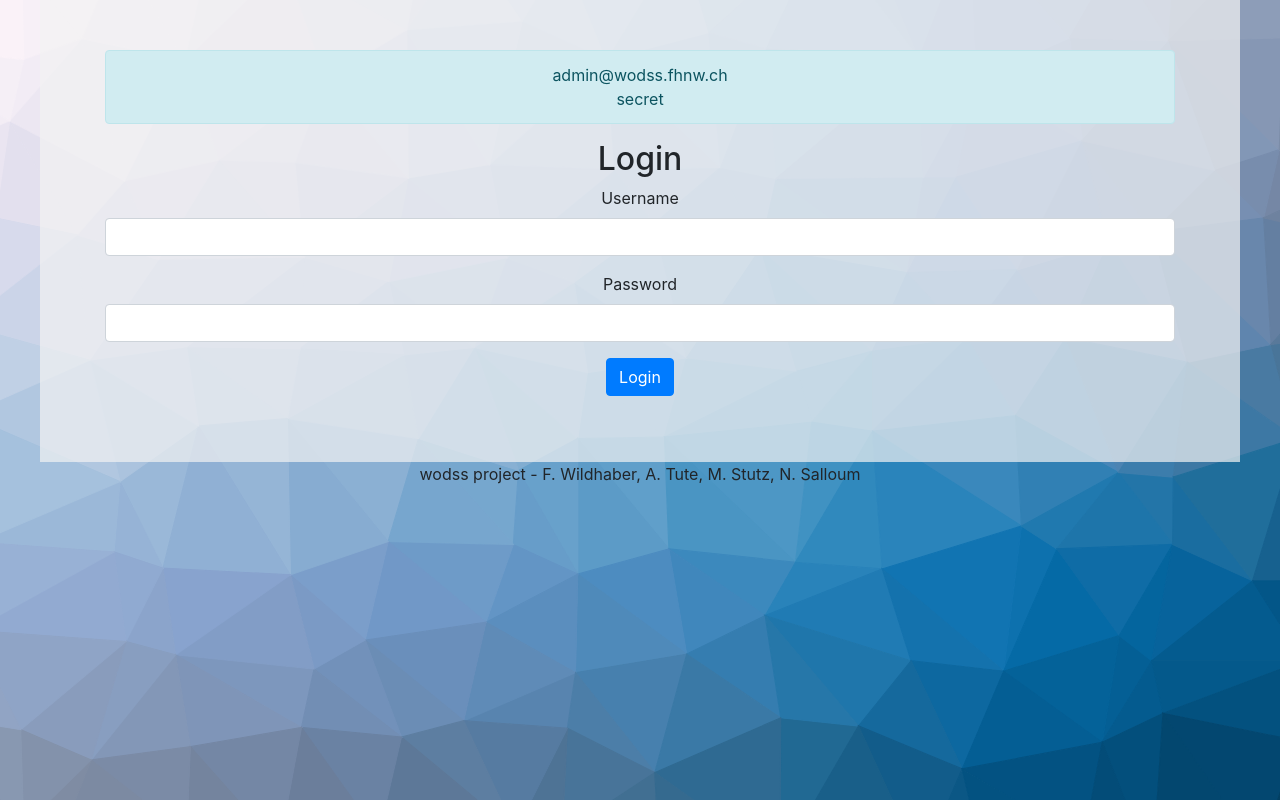
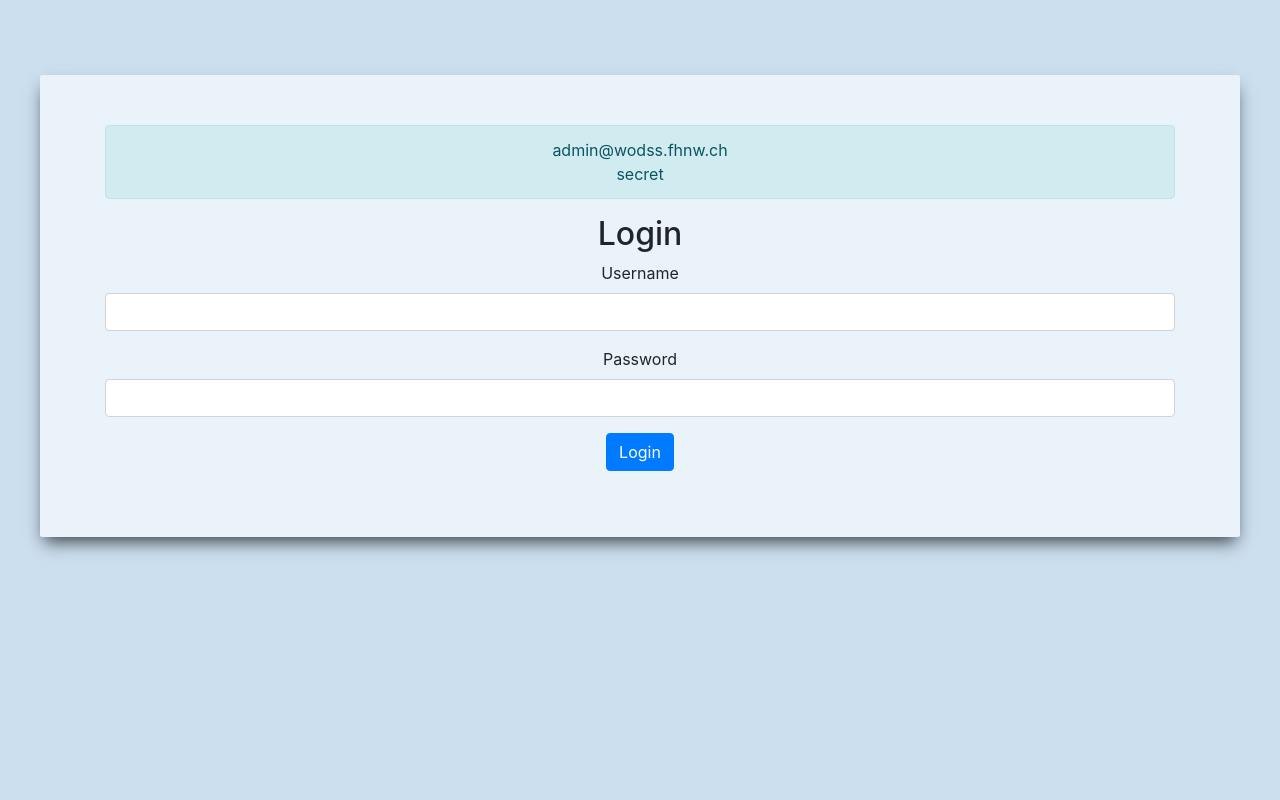
Before and after one commit to NateMS/wodss_frontend, a React app: page /login in a window 1280 px wide. Built offline with nearby package versions, Linux system fonts and the light colour scheme; no server answers.

Commit message:
update design

```diff
--- a/public/index.html
+++ b/public/index.html
@@ -23,11 +23,12 @@
     <title>Projectarr</title>
     <style>
         body {
-            background: url(%PUBLIC_URL%/bg.svg) no-repeat center center fixed;
+            /* background: url(%PUBLIC_URL%/bg.svg) no-repeat center center fixed;
             -webkit-background-size: cover;
             -moz-background-size: cover;
             -o-background-size: cover;
-            background-size: cover;
+            background-size: cover; */
+            background-color: #ccdfef !important;
         }
     </style>
 </head>
--- a/src/App/App.js
+++ b/src/App/App.js
@@ -30,7 +30,7 @@ logout() {
       <div className="App">
         { header }
         <Main />
-        <Footer />
+        {/* <Footer /> */}
       </div>
     );
   }
--- a/src/App/Main/Main.css
+++ b/src/App/Main/Main.css
@@ -2,8 +2,12 @@ main {
     padding: 50px;
     width: auto;
     max-width: 1200px;
-    margin: 0 auto;
-    background-color: rgba(242, 242, 242, 0.7);
+    margin: 75px auto 0;
+    background-color: #ebf3fa;
+    border-radius: 2px;
+    -webkit-box-shadow: 0px 9px 16px -4px rgba(52, 58, 64, 0.93);
+    -moz-box-shadow: 0px 9px 16px -4px rgba(52, 58, 64, 0.93);
+    box-shadow: 0px 9px 16px -4px rgba(52, 58, 64, 0.93);
 }
 
 .btn-list-btn {
```
